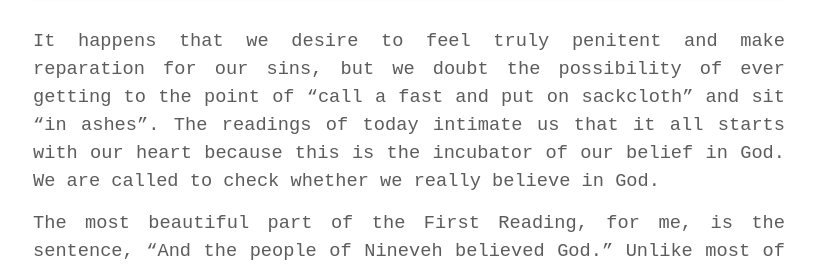
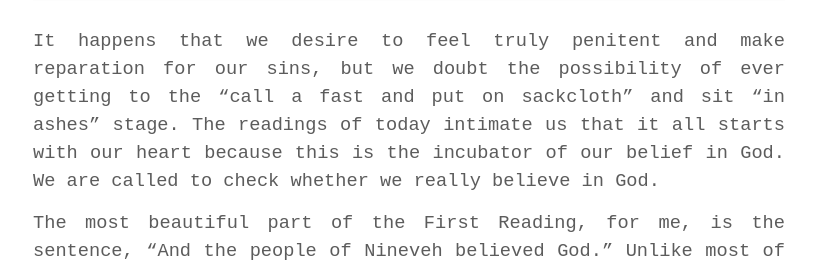
Before and after one commit to soulatcrossroad/dawnscribbler.github.io, a Jekyll site: the page built from _posts/2019-03-13-they-believed-in-God.md, in a window 1280 px wide. Shown: the part 373-642 px from the top of the page, without its empty margins (231-1048 px from the left). Built offline with Jekyll 4.4.1, drawn with Linux system fonts in a browser that asks for light colours; some web fonts are replaced.

Commit message:
Update 2019-03-13-they-believed-in-God.md

````diff
--- a/_posts/2019-03-13-they-believed-in-God.md
+++ b/_posts/2019-03-13-they-believed-in-God.md
@@ -13,7 +13,7 @@ Jonah 3:1-10
 Ps 51:3-4, 12-13, 18-19
 Lk 11:29-32
 ```
-It happens that we desire to feel truly penitent and make reparation for our sins, but we doubt the possibility of ever getting to the point of “call a fast and put on sackcloth” and sit “in ashes”. The readings of today intimate us that it all starts with our heart because this is the incubator of our belief in God. We are called to check whether we really believe in God.
+It happens that we desire to feel truly penitent and make reparation for our sins, but we doubt the possibility of ever getting to the “call a fast and put on sackcloth” and sit “in ashes” stage. The readings of today intimate us that it all starts with our heart because this is the incubator of our belief in God. We are called to check whether we really believe in God.
 
 The most beautiful part of the First Reading, for me, is the sentence, “And the people of Nineveh believed God.” Unlike most of the Prophets who spoke, Jonah didn’t say, “thus says the Lord” or the “mouth of the Lord has spoken”; he simply said, “Yet forty days and Nineveh shall be overthrown!” Why did they believe God when was it Jonah who spoke to them? How did they make the leap from the words of Jonah to repentance?
 
````
